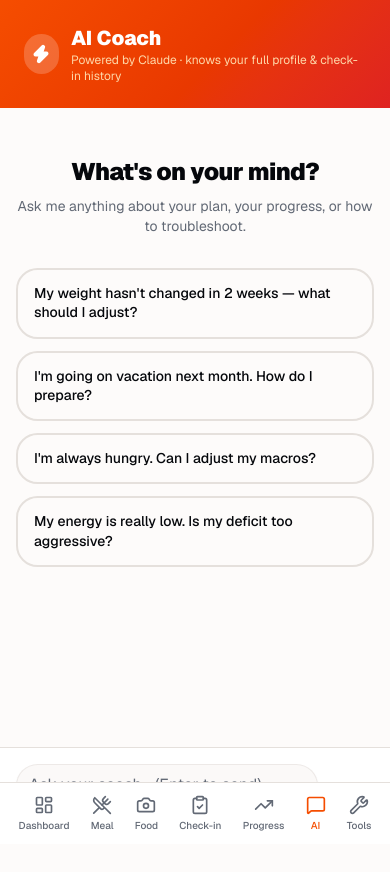
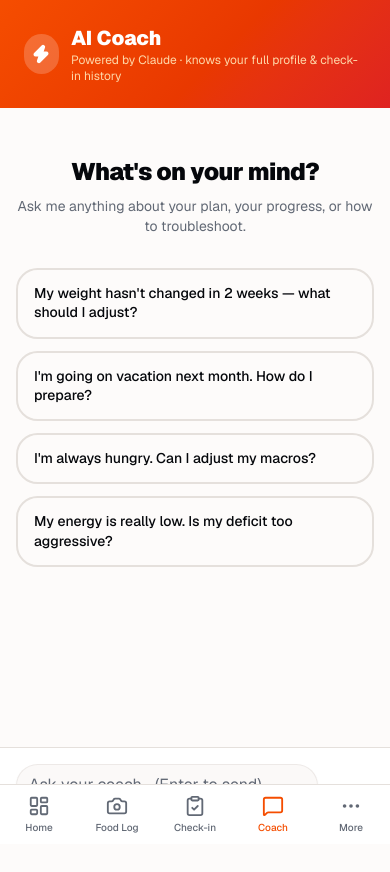
Before and after one commit to mrlynn/leanout-ai, a Next.js app: page /coach in a window 390 px wide. Shown: the top 872 px of the page. Built offline with nearby package versions, Linux system fonts and the light colour scheme.

Commit message:
add logout

```diff
--- a/src/components/AppNav.tsx
+++ b/src/components/AppNav.tsx
@@ -13,7 +13,10 @@
   LogOut,
   Zap,
   Wrench,
+  MoreHorizontal,
+  X,
 } from "lucide-react";
+import { useState, useEffect } from "react";
 
 const NAV = [
   { href: "/dashboard", label: "Dashboard", icon: LayoutDashboard },
@@ -25,12 +28,47 @@
   { href: "/tools", label: "Tools", icon: Wrench },
 ];
 
+// Items shown in the bottom bar
+const BAR_NAV = [
+  { href: "/dashboard", label: "Home", icon: LayoutDashboard },
+  { href: "/food-log", label: "Food Log", icon: Camera },
+  { href: "/check-in", label: "Check-in", icon: ClipboardCheck },
+  { href: "/coach", label: "Coach", icon: MessageSquare },
+];
+
+// Items shown in the More drawer
+const DRAWER_NAV = [
+  { href: "/meal-plan", label: "Meal Plan", icon: UtensilsCrossed },
+  { href: "/progress", label: "Progress", icon: TrendingUp },
+  { href: "/tools", label: "Tools & Resources", icon: Wrench },
+];
+
 export function AppNav() {
   const path = usePathname();
+  const [drawerOpen, setDrawerOpen] = useState(false);
+
+  // Close drawer on route change
+  useEffect(() => {
+    setDrawerOpen(false);
+  }, [path]);
+
+  // Prevent body scroll when drawer is open
+  useEffect(() => {
+    if (drawerOpen) {
+      document.body.style.overflow = "hidden";
+    } else {
+      document.body.style.overflow = "";
+    }
+    return () => { document.body.style.overflow = ""; };
+  }, [drawerOpen]);
+
+  const drawerActive = DRAWER_NAV.some(
+    (n) => path === n.href || path.startsWith(n.href + "/")
+  );
 
   return (
     <>
-      {/* Desktop sidebar */}
+      {/* ── Desktop sidebar ── */}
       <aside className="hidden md:flex fixed inset-y-0 left-0 w-60 flex-col bg-sidebar text-sidebar-foreground z-40">
         {/* Logo */}
         <div className="px-6 py-6 border-b border-sidebar-border">
@@ -75,26 +113,107 @@
         </div>
       </aside>
 
-      {/* Mobile bottom bar */}
-      <nav className="md:hidden fixed bottom-0 inset-x-0 bg-white border-t border-border z-40 px-2 pb-safe">
-        <div className="flex justify-around">
-          {NAV.map(({ href, label, icon: Icon }) => {
-            const active = path === href;
+      {/* ── Mobile bottom bar ── */}
+      <nav className="md:hidden fixed bottom-0 inset-x-0 bg-white border-t border-border z-40 pb-safe">
+        <div className="flex">
+          {BAR_NAV.map(({ href, label, icon: Icon }) => {
+            const active = path === href || path.startsWith(href + "/");
             return (
               <Link
                 key={href}
                 href={href}
-                className={`flex flex-col items-center gap-1 py-3 px-2 text-xs font-medium transition-colors ${
+                className={`flex flex-col items-center justify-center gap-0.5 py-2.5 flex-1 text-xs font-medium transition-colors ${
                   active ? "text-primary" : "text-muted-foreground"
                 }`}
               >
-                <Icon size={20} className={active ? "text-primary" : ""} />
-                <span className="text-[10px]">{label.split(" ")[0]}</span>
+                <Icon size={22} />
+                <span className="text-[10px] mt-0.5">{label}</span>
               </Link>
             );
           })}
+
+          {/* More button */}
+          <button
+            type="button"
+            onClick={() => setDrawerOpen(true)}
+            className={`flex flex-col items-center justify-center gap-0.5 py-2.5 flex-1 text-xs font-medium transition-colors ${
+              drawerActive ? "text-primary" : "text-muted-foreground"
+            }`}
+          >
+            <MoreHorizontal size={22} />
+            <span className="text-[10px] mt-0.5">More</span>
+          </button>
         </div>
       </nav>
+
+      {/* ── Mobile More drawer ── */}
+      {drawerOpen && (
+        <>
+          {/* Backdrop */}
+          <div
+            className="md:hidden fixed inset-0 bg-black/40 z-50"
+            onClick={() => setDrawerOpen(false)}
+          />
+
+          {/* Sheet */}
+          <div className="md:hidden fixed bottom-0 inset-x-0 z-50 bg-white rounded-t-3xl shadow-2xl pb-safe animate-in slide-in-from-bottom duration-200">
+            {/* Handle + header */}
+            <div className="flex items-center justify-between px-5 pt-4 pb-2">
+              <div className="flex items-center gap-2">
+                <div className="w-7 h-7 rounded-lg gradient-orange flex items-center justify-center">
+                  <Zap className="w-3.5 h-3.5 text-white" fill="white" />
+                </div>
+                <span className="font-black text-base tracking-tight">LeanOut AI</span>
+              </div>
+              <button
+                type="button"
+                onClick={() => setDrawerOpen(false)}
+                className="w-8 h-8 rounded-full bg-muted flex items-center justify-center text-muted-foreground hover:text-foreground transition-colors"
+              >
+                <X size={16} />
+              </button>
+            </div>
+
+            {/* Drag handle pill */}
+            <div className="flex justify-center pb-2">
+              <div className="w-10 h-1 rounded-full bg-muted" />
+            </div>
+
+            {/* Drawer nav items */}
+            <nav className="px-4 pb-2 space-y-1">
+              {DRAWER_NAV.map(({ href, label, icon: Icon }) => {
+                const active = path === href || path.startsWith(href + "/");
+                return (
+                  <Link
+                    key={href}
+                    href={href}
+                    className={`flex items-center gap-3 px-4 py-3.5 rounded-2xl text-sm font-semibold transition-all ${
+                      active
+                        ? "bg-primary/10 text-primary"
+                        : "text-foreground hover:bg-muted"
+                    }`}
+                  >
+                    <Icon size={20} className={active ? "text-primary" : "text-muted-foreground"} />
+                    {label}
+                  </Link>
+                );
+              })}
+            </nav>
+
+            {/* Divider + sign out */}
+            <div className="px-4 pt-2 pb-6 border-t border-border mt-2">
+              <button
+                type="button"
+                onClick={() => signOut({ callbackUrl: "/login" })}
+                className="flex items-center gap-3 px-4 py-3.5 rounded-2xl text-sm font-semibold text-red-600 hover:bg-red-50 w-full transition-all mt-2"
+              >
+                <LogOut size={20} />
+                Sign out
+              </button>
+            </div>
+          </div>
+        </>
+      )}
     </>
   );
 }
```
